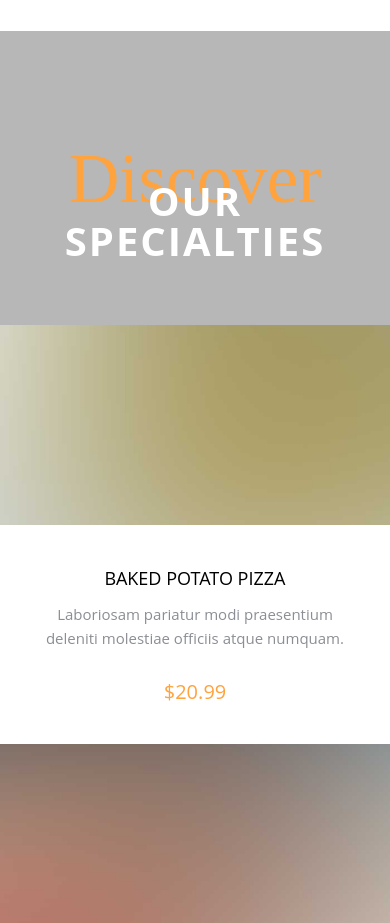
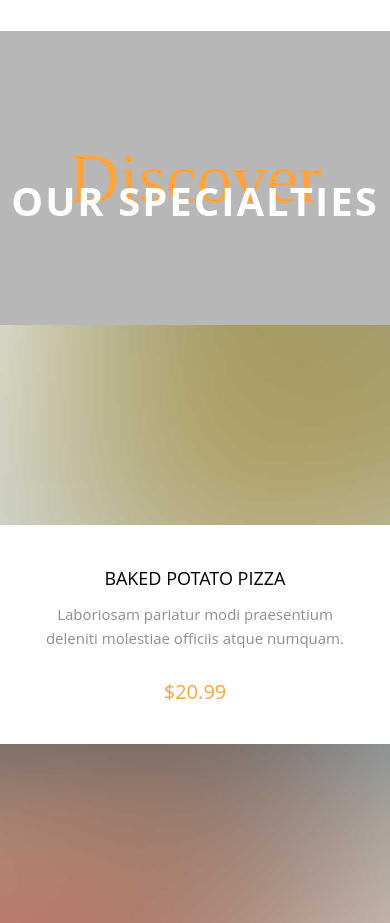
Before and after one commit to IssenovRU/Donuts, a website: page index.html in a window 390 px wide. Shown: the part 1360-2283 px from the top of the page. Drawn offline with nearby package versions, Linux system fonts and the light colour scheme; files that its build step writes are made by us from their sources; files whose address does not match are found by name.

Commit message:
Update index.html

```diff
--- a/index.html
+++ b/index.html
@@ -110,7 +110,7 @@
     <section class="probootstrap-section-bg overlay" style="background-image: url(img/hero_bg_2.jpg);" data-stellar-background-ratio="0.5" data-section="specialties">
       <div class="container">
         <div class="row">
-          <div class="col-md-12 text-center probootstrap-animate">
+          <div class="text-center probootstrap-animate">
             <div class="probootstrap-heading">
               <h2 class="primary-heading">Discover</h2>
               <h3 class="secondary-heading">Our Specialties</h3>
```
